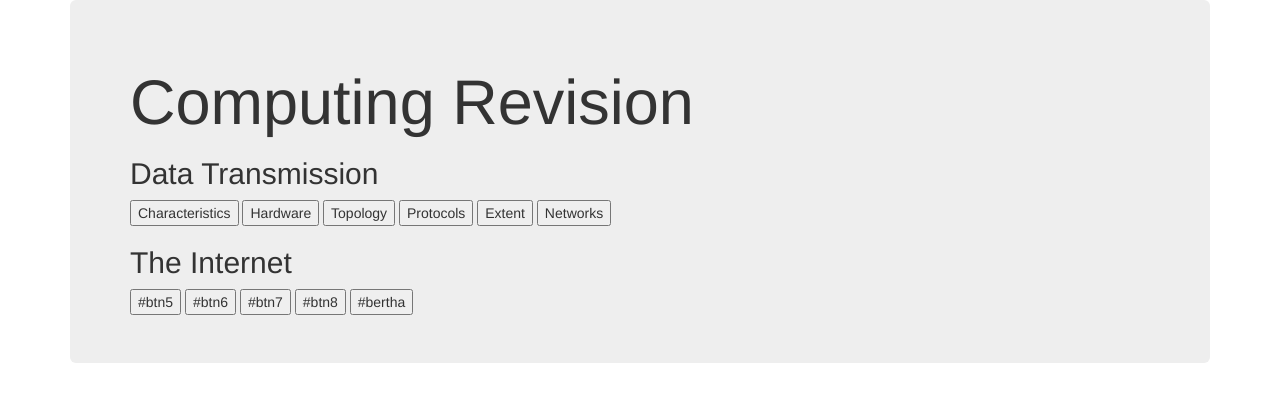
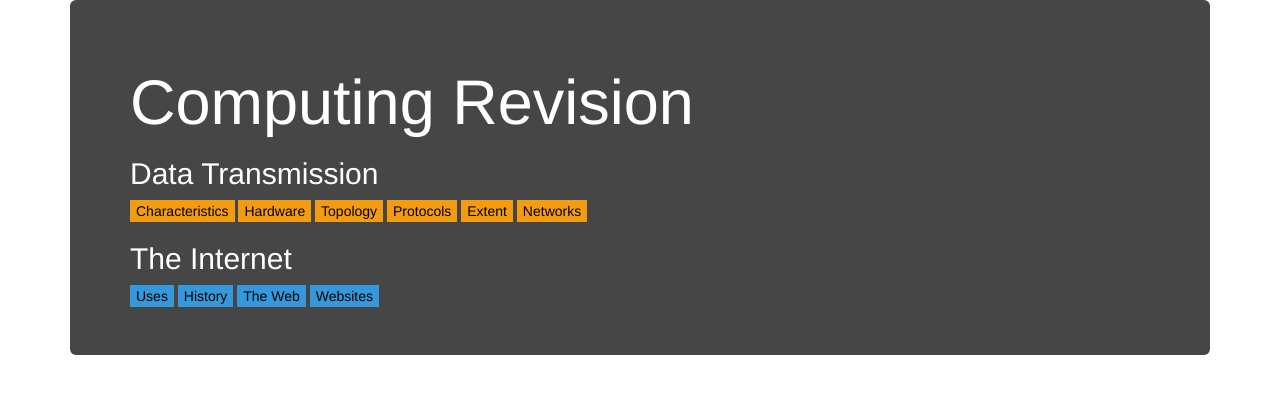
Before and after one commit to jcsawyer123/revise-com, a PHP site: page / in a window 1280 px wide. Shown: the top 402 px of the page. Run offline with PHP 8.4, Linux system fonts and the light colour scheme; some libraries are stand-ins or nearby versions.

Commit message:
Added Theme

```diff
--- a/index.html
+++ b/index.html
@@ -3,20 +3,23 @@
 <head>
   <meta charset="UTF-8">
   <!-- Linking the stylesheets to the webpage-->
-  <!-- Link to CSS -->
-  <link rel="stylesheet" href="styles.css">
+
   <!-- Latest compiled and minified CSS -->
   <link rel="stylesheet" href="https://maxcdn.bootstrapcdn.com/bootstrap/3.3.7/css/bootstrap.min.css">
   <!-- Optional Bootstrap Theme -->
   <link rel="stylesheet" href="https://maxcdn.bootstrapcdn.com/bootstrap/3.3.7/css/bootstrap-theme.min.css">
+  <!-- Link to CSS -->
+  <link rel="stylesheet" href="styles.css">
 
   <title>Revision</title>
 </head>
 <body>
+  <div class="container">
 
-<div class="container">
     <div class="jumbotron">
+      <div id="title">
         <h1>Computing Revision</h1>
+      </div>
       <div class="btns" id="dataTransmission">
         <h2>Data Transmission</h2>
         <button id="b-con">Characteristics</button>
@@ -28,14 +31,12 @@
       </div>
       <div class="btns" id="internet">
         <h2>The Internet</h2>
-      <button id="btn5">#btn5</button>
-      <button id="btn6">#btn6</button>
-      <button id="btn7">#btn7</button>
-      <button id="btn8">#btn8</button>
-      <button id="bertha">#bertha</button>
+        <button id="b-uses">Uses</button>
+        <button id="b-history">History</button>
+        <button id="b-web">The Web</button>
+        <button id="b-websites">Websites</button>
       </div>
     </div>
-
 
   <!-- These are panels that are using bootstrap#
 If you dont know what that is look at the previous
@@ -44,7 +45,7 @@ examples in HTML,CSS,JS-->
     <div class="row">
 
       <div class="col-xs-4 panel-col" id="con">
-        <div class="panel panel-danger">
+        <div class="panel panel-data">
           <div class="panel-heading">
             Characteristics of Networks
             </div>
@@ -54,7 +55,7 @@ examples in HTML,CSS,JS-->
       </div>
 
       <div class="col-xs-4 panel-col" id="hardware">
-        <div class="panel panel-danger">
+        <div class="panel panel-data">
           <div class="panel-heading">
             Hardware
             </div>
@@ -64,7 +65,7 @@ examples in HTML,CSS,JS-->
       </div>
 
       <div class="col-xs-4 panel-col" id="topology">
-        <div class="panel panel-danger">
+        <div class="panel panel-data">
           <div class="panel-heading">
             Topology
             </div>
@@ -74,7 +75,7 @@ examples in HTML,CSS,JS-->
       </div>
 
       <div class="col-xs-4 panel-col" id="protocols">
-        <div class="panel panel-danger">
+        <div class="panel panel-data">
           <div class="panel-heading">
             Protocols
             </div>
@@ -84,7 +85,7 @@ examples in HTML,CSS,JS-->
       </div>
 
       <div class="col-xs-4 panel-col" id="extent">
-        <div class="panel panel-danger">
+        <div class="panel panel-data">
           <div class="panel-heading">
             Extent
             </div>
@@ -94,7 +95,7 @@ examples in HTML,CSS,JS-->
       </div>
 
       <div class="col-xs-4 panel-col" id="networks">
-        <div class="panel panel-danger">
+        <div class="panel panel-data">
           <div class="panel-heading">
             Networks
             </div>
@@ -104,7 +105,56 @@ examples in HTML,CSS,JS-->
       </div>
 
     </div> <!-- Row -->
-  </div> <!-- Panels -->
+  </div> <!-- Panels - Data -->
+
+  <!-- The Internet -->
+
+  <div class="panels" id="data">
+    <div class="row">
+
+      <div class="col-xs-4 panel-col" id="uses">
+        <div class="panel panel-internet">
+          <div class="panel-heading">
+            Uses
+            </div>
+            <div class="panel-body"> content
+          </div>
+        </div>
+      </div>
+
+      <div class="col-xs-4 panel-col" id="history">
+        <div class="panel panel-internet">
+          <div class="panel-heading">
+            History
+            </div>
+            <div class="panel-body"> content
+          </div>
+        </div>
+      </div>
+
+      <div class="col-xs-4 panel-col" id="web">
+        <div class="panel panel-internet">
+          <div class="panel-heading">
+            The Web
+            </div>
+            <div class="panel-body"> content
+          </div>
+        </div>
+      </div>
+
+      <div class="col-xs-4 panel-col" id="websites">
+        <div class="panel panel-internet">
+          <div class="panel-heading">
+            Websites
+            </div>
+            <div class="panel-body"> content
+          </div>
+        </div>
+      </div>
+
+    </div> <!-- Row -->
+  </div> <!-- Panels - Data -->
+
 </div> <!-- Container -->
   <!-- Load scripts at the end otherwise the page will appear to load slower
         This is because it will load the script before the content-->
--- a/script.js
+++ b/script.js
@@ -1,4 +1,4 @@
-
+// Data Transmission
 $('#b-con').on('click', function() {
   $('#con').fadeToggle(200);
 });
@@ -23,20 +23,19 @@ $('#b-networks').on('click', function() {
   $('#networks').fadeToggle(200);
 });
 
-// Mouseover events
-
-$('#btn5').on('mouseover', function() {
-  $('#panel5').fadeToggle(200);
+// The Internet
+$('#b-uses').on('click', function() {
+  $('#uses').fadeToggle(200);
 });
 
-$('#btn6').on('mouseover', function() {
-  $('#panel6').fadeToggle(200);
+$('#b-history').on('click', function() {
+  $('#history').fadeToggle(200);
 });
 
-$('#btn7').on('mouseover', function() {
-  $('#panel7').fadeToggle(200);
+$('#b-web').on('click', function() {
+  $('#web').fadeToggle(200);
 });
 
-$('#btn8').on('mouseover', function() {
-  $('#panel8').fadeToggle(200);
+$('#b-websites').on('click', function() {
+  $('#websites').fadeToggle(200);
 });
--- a/styles.css
+++ b/styles.css
@@ -1,3 +1,40 @@
+.jumbotron{
+  color: #fff;
+  background-color: #464646;
+}
+
+.jumbotron button{
+  color: black;
+}
+
+#dataTransmission button{
+  border: 0;
+  background-color: #f39c12;
+}
+
+#internet button{
+  border: 0;
+  background-color: #3498db;
+}
+
 .panel-col{
     display:none;
 }
+
+.panel-data{
+  border-color: #f39c12;
+
+}
+.panel-data > .panel-heading{
+  color: #fff;
+  background-color: #f39c12;
+}
+
+.panel-internet{
+  border-color: #3498db;
+
+}
+.panel-internet > .panel-heading{
+  color: #fff;
+  background-color: #3498db;
+}
```
Lines whose indentation alone changed are shown as unchanged.
